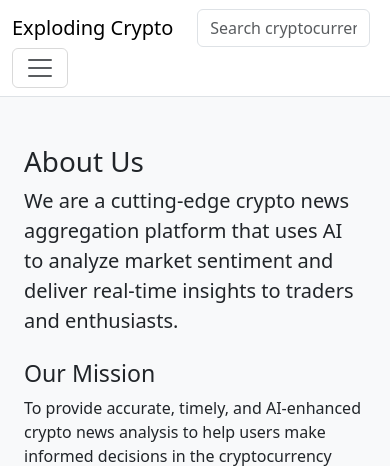
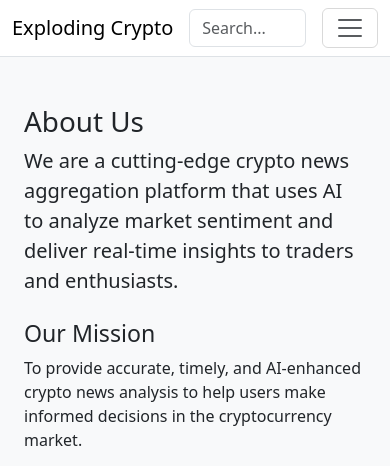
Before and after one commit to biserd/Crypto_AI_agent, a Flask app: page /about in a window 390 px wide. Shown: the top 466 px of the page. Run offline with Flask 3, Linux system fonts and the light colour scheme; some libraries are stand-ins or nearby versions.

Commit message:
Assistant checkpoint: Improve mobile header layout and spacing
Assistant generated file changes:
- templates/base.html: Reorganize mobile header layout, Improve mobile menu layout

---

User prompt:

Can you arrange it better. The mobile view header seems disorganized

```diff
--- a/templates/base.html
+++ b/templates/base.html
@@ -83,20 +83,20 @@
 <body class="bg-light">
     <nav class="navbar navbar-expand-lg bg-white border-bottom">
         <div class="container">
-            <div class="d-flex align-items-center flex-grow-1">
-                <a class="navbar-brand" href="/">Exploding Crypto</a>
-                <form class="d-flex mx-2 flex-grow-1" style="max-width: 300px;">
-                    <input type="text" id="searchCrypto" class="form-control" placeholder="Search cryptocurrency..." autocomplete="off">
-                    <div id="searchSuggestions" class="position-absolute bg-white shadow rounded mt-5 w-100 d-none"></div>
-                </form>
+            <div class="d-flex align-items-center w-100">
+                <a class="navbar-brand me-2" href="/">Exploding Crypto</a>
+                <div class="flex-grow-1 mx-2 position-relative">
+                    <input type="text" id="searchCrypto" class="form-control" placeholder="Search..." autocomplete="off">
+                    <div id="searchSuggestions" class="position-absolute bg-white shadow rounded mt-1 w-100 d-none" style="z-index: 1050;"></div>
+                </div>
+                <button class="navbar-toggler ms-2" type="button" data-bs-toggle="collapse" data-bs-target="#navbarNav" aria-controls="navbarNav" aria-expanded="false" aria-label="Toggle navigation">
+                    <span class="navbar-toggler-icon"></span>
+                </button>
             </div>
-            <button class="navbar-toggler" type="button" data-bs-toggle="collapse" data-bs-target="#navbarNav" aria-controls="navbarNav" aria-expanded="false" aria-label="Toggle navigation">
-                <span class="navbar-toggler-icon"></span>
-            </button>
-            <div class="collapse navbar-collapse" id="navbarNav">
+            <div class="collapse navbar-collapse mt-2" id="navbarNav">
                 <ul class="navbar-nav me-auto">
                     <li class="nav-item">
-                        <a class="nav-link" href="/">Home</a>
+                        <a class="nav-link py-2" href="/">Home</a>
                     </li>
                     <li class="nav-item">
                         <a class="nav-link" href="/glossary">Glossary</a>
```
